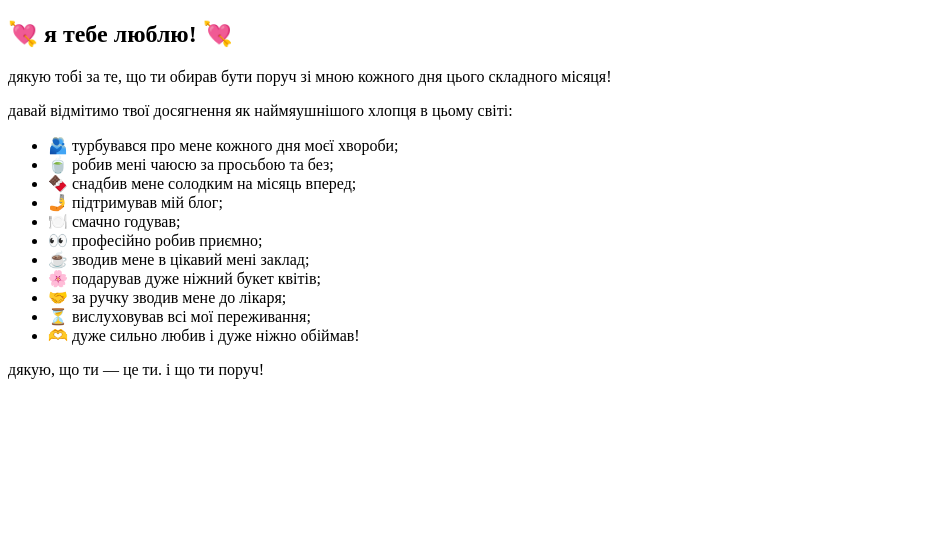
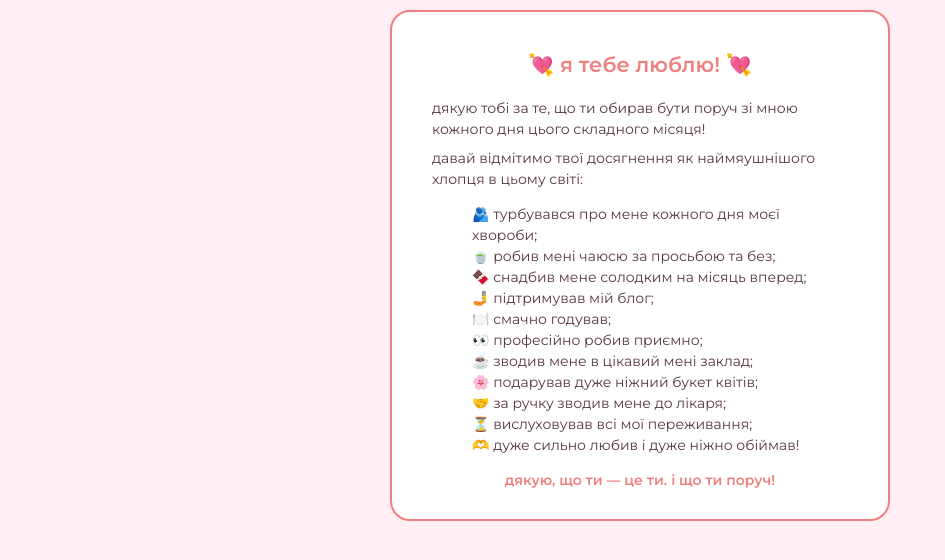
Before and after one commit to waisoph/monthyversary, a plain HTML site: page index.html in a window 1280 px wide. Shown: the whole page, without its empty margins (0-945 px from the left). Drawn offline with Linux system fonts and the light colour scheme; the site is published under a folder, as on GitHub Pages, so addresses that start at the root find nothing.

Commit message:
Update index.html

```diff
--- a/index.html
+++ b/index.html
@@ -4,7 +4,7 @@
     <meta charset="UTF-8" />
     <meta name="viewport" content="width=device-width, initial-scale=1.0" />
     <title>з місячниною!</title>
-     <link rel="stylesheet" href="/css/styles.css"" />
+     <link rel="stylesheet" href="css/styles.css" />
   </head>
   <body>
     <main>
```
